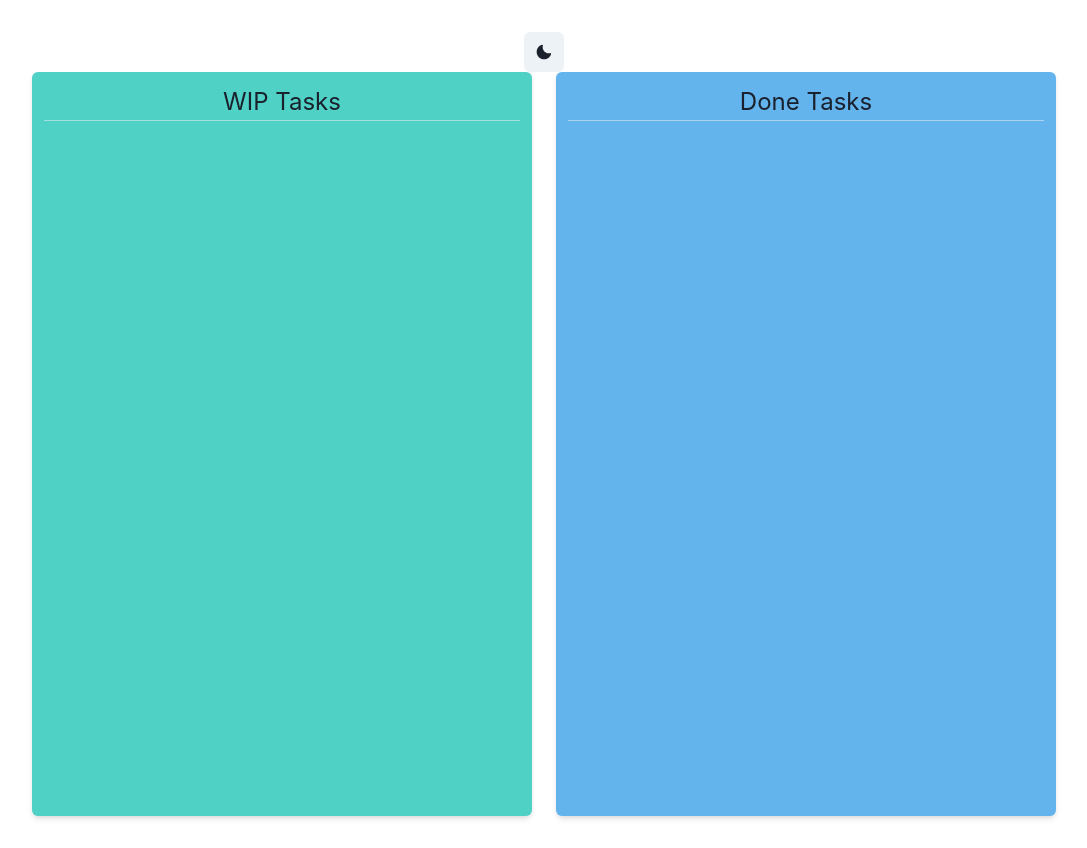
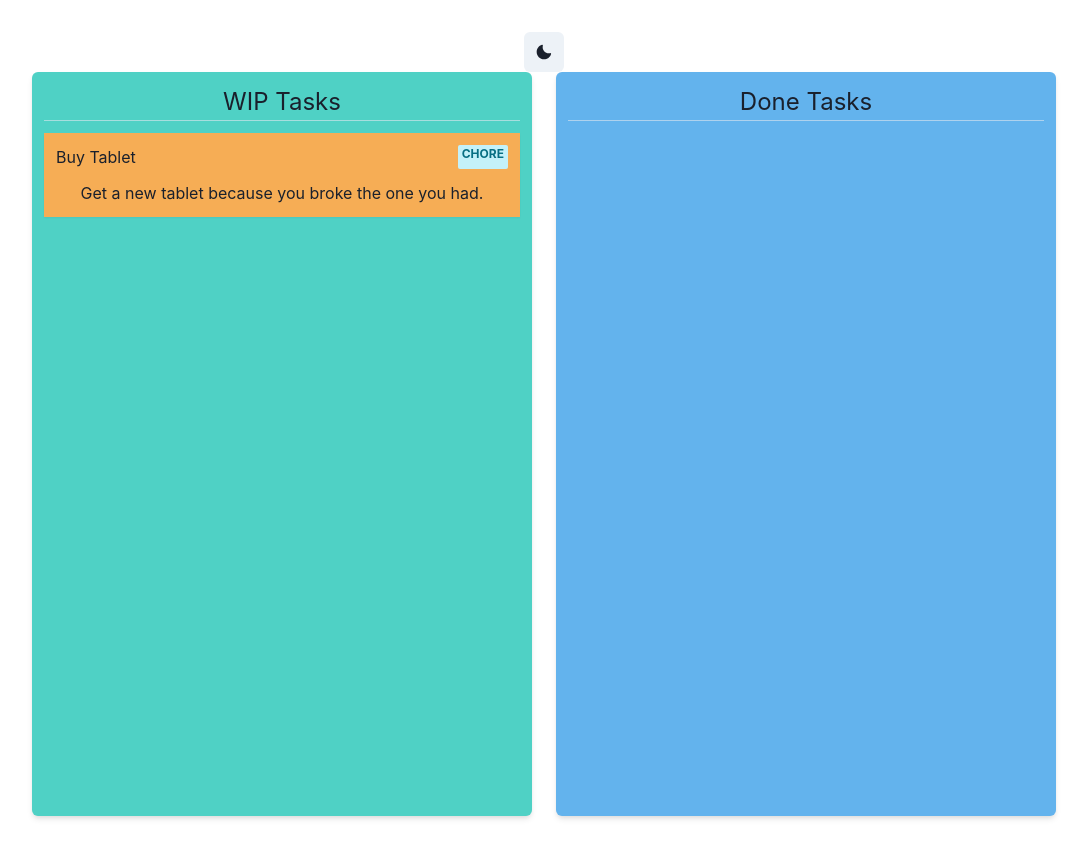
Before and after one commit to ryguy806/react-dnd-playground, a React (Vite) app: page / in a window 1280 px wide. Shown: the whole page, without its empty margins (96-1183 px from the left). Built offline with nearby package versions, Linux system fonts and the light colour scheme.

Commit message:
Began Task card refactor.

```diff
--- /dev/null
+++ b/src/components/TaskCard.tsx
@@ -0,0 +1,15 @@
+import { Box, Flex, Badge, Text } from "@chakra-ui/react";
+
+const TaskCard = () => {
+  return (
+    <Box bg='orange.300' p={3} boxShadow={"sm"} mt='3'>
+      <Flex direction='row' justify={"space-between"} mb={3}>
+        <Text>Buy Tablet</Text>
+        <Badge colorScheme='cyan'>Chore</Badge>
+      </Flex>
+      <Text>Get a new tablet because you broke the one you had.</Text>
+    </Box>
+  );
+};
+
+export default TaskCard;
--- a/src/pages/Tasks/Tasks.tsx
+++ b/src/pages/Tasks/Tasks.tsx
@@ -8,6 +8,7 @@ import {
   Text,
   useColorMode,
 } from "@chakra-ui/react";
+import TaskCard from "../../components/TaskCard";
 
 const Tasks = () => {
   const { colorMode, toggleColorMode } = useColorMode();
@@ -34,6 +35,7 @@ const Tasks = () => {
               <Divider />
             </Box>
           </Stack>
+          <TaskCard />
         </Box>
         <Box bg={doneBG[colorMode]} rounded={"md"} p={3} boxShadow={"md"}>
           <Stack spacing={3}>
```
